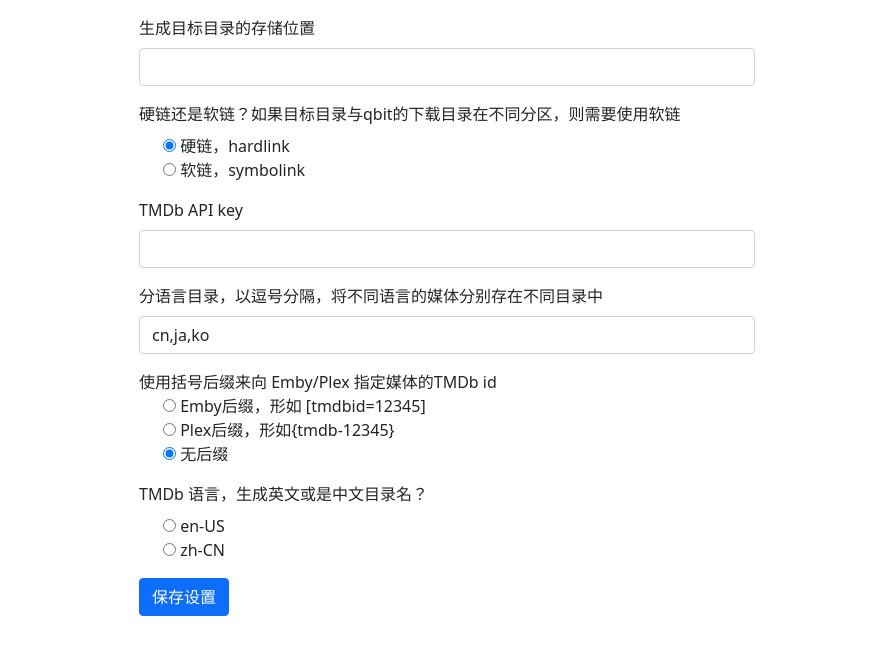
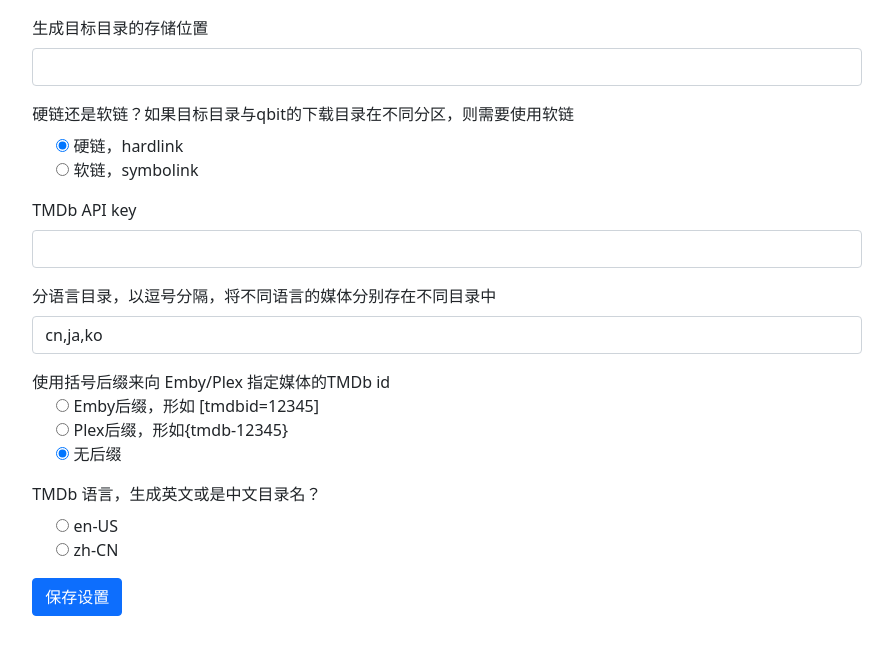
Before and after one commit to ccf-2012/torll, a Flask app: page /setting in a window 1280 px wide. Shown: the part 98-753 px from the top of the page, without its empty margins (193-1086 px from the left). Run offline with Flask 2, Linux system fonts and the light colour scheme; some libraries are stand-ins or nearby versions.

Commit message:
ui tweak

```diff
--- a/templates/editrcp.html
+++ b/templates/editrcp.html
@@ -21,7 +21,7 @@
 
 
 <div class="row my-3 justify-content-center">
-  <div class="col-8">
+  <div class="col-md-8">
     {% if msg %}
     <div class="alert alert-success" role="alert">
         保存成功
--- a/templates/qbsetting.html
+++ b/templates/qbsetting.html
@@ -9,7 +9,7 @@
 
 
 <div class="row my-3 justify-content-center">
-    <div class="col-6">
+    <div class="col-md-8">
             {% if msg == 'success' %}
             <div class="alert alert-success" role="alert">
                 设置成功 <a href="http://{{form.qbhost.data}}:{{form.qbport.data}}" target="_blank" class="alert-link"> 打开qBittorrent</a>. 检查设置
--- a/templates/settings.html
+++ b/templates/settings.html
@@ -9,7 +9,7 @@
 
 
 <div class="row my-3 justify-content-center">
-    <div class="col-6">
+    <div class="col-md-8">
         {% if msg %}
         <div class="alert alert-success" role="alert">
             保存成功
```
Also changed, not shown: README.md.
